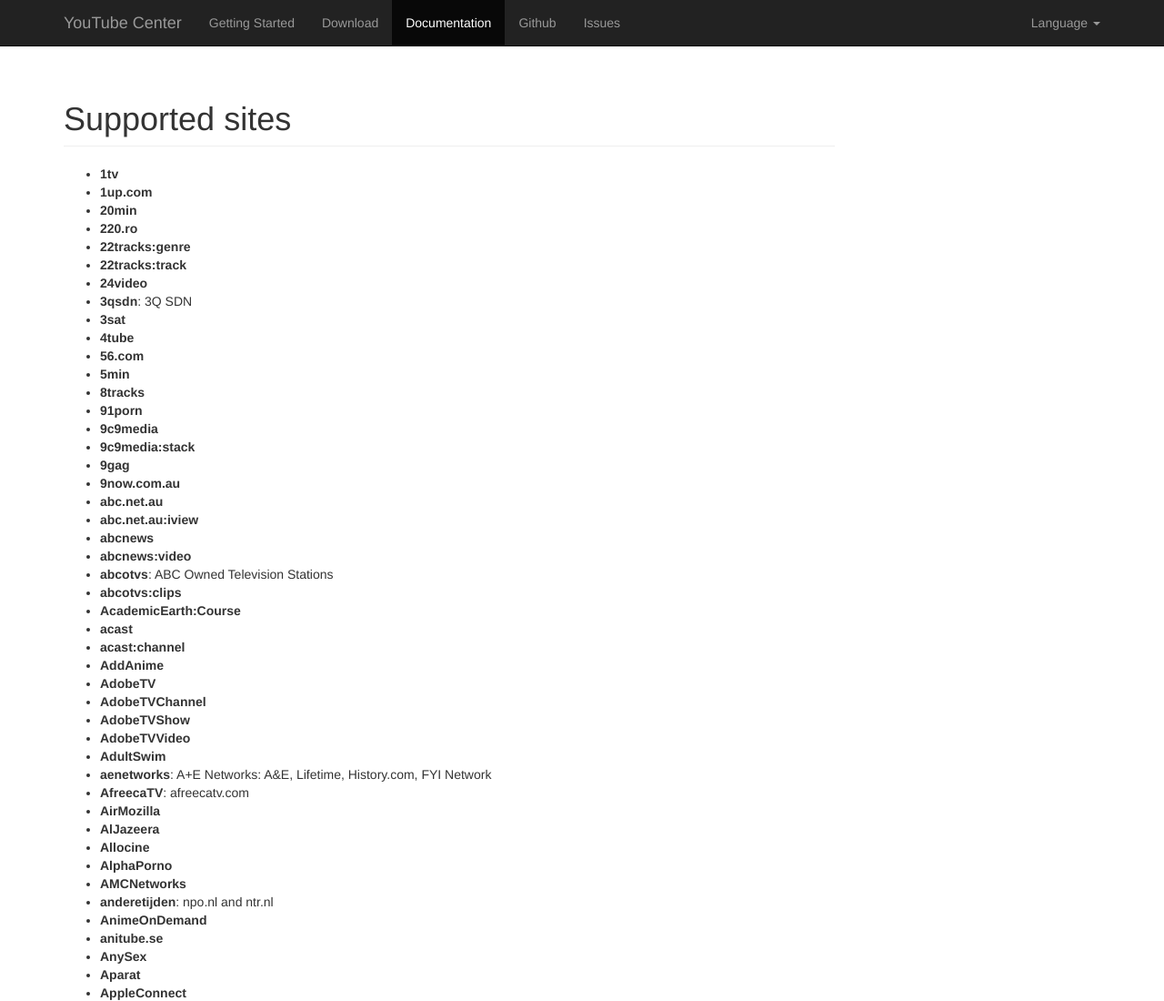
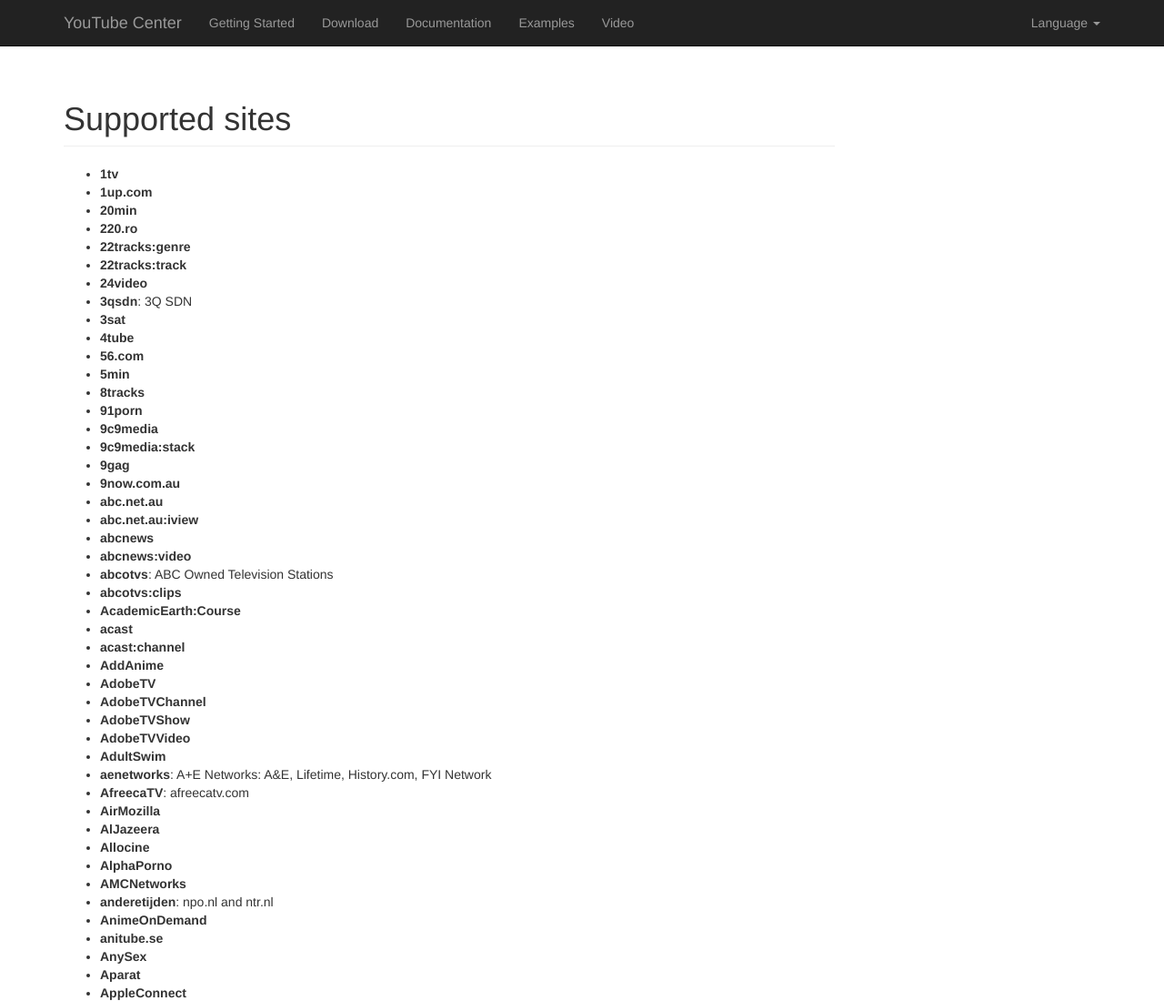
Before and after one commit to williamyaps/downloadyoutube, a plain HTML site: page documentation/index.html in a window 1280 px wide. Shown: the top 1100 px of the page at 91% size. Drawn offline with nearby package versions, Linux system fonts and the light colour scheme.

Commit message:
Update index.html

```diff
--- a/documentation/index.html
+++ b/documentation/index.html
@@ -27,15 +27,15 @@
     </div>
     <nav id="header-navbar" class="collapse navbar-collapse" role="navigation">
           <ul class="nav navbar-nav">
-    <li><a href="https://williamyaps.github.io/downloadyoutube/getting-started.html">Getting Started</a></li><li><a href="https://williamyaps.github.io/downloadyoutube/faq.html">Download</a></li><li class="active"><a href="https://williamyaps.github.io/downloadyoutube/documentation/index.html">Documentation</a></li>
-    <li><a href="https://github.com/williamyaps/download/">Github</a></li>
-    <li><a href="https://github.com/williamyaps/download/issues">Issues</a></li>
+            <li><a href="https://williamyaps.github.io/downloadyoutube/getting-started.html">Getting Started</a></li><li><a href="https://williamyaps.github.io/downloadyoutube/faq.html">Download</a></li><li><a href="https://williamyaps.github.io/downloadyoutube/documentation/index.html">Documentation</a></li>
+            <li><a href="https://williamyaps.github.io/downloadyoutube/examples.html">Examples</a></li>
+            <li><a href="https://williamyaps.github.io/downloadyoutube/videos.html">Video</a></li>
           </ul>
           <ul class="nav navbar-nav navbar-right">
             <li class="dropdown">
               <a href="#" class="dropdown-toggle" data-toggle="dropdown">Language <b class="caret"></b></a>
               <ul class="dropdown-menu" role="menu">
-        <li class="active"><a href="#">English</a></li><li><a href="https://williamyaps.github.io/downloadyoutube/lang/da-DK/documentation/index.html">Dansk</a></li>
+                <li class="active"><a href="#">English</a></li><li><a href="https://williamyaps.github.io/downloadyoutube/lang/da-DK/index.html">Dansk</a></li>
               </ul>
             </li>
           </ul>
```
Lines whose indentation alone changed are shown as unchanged.
